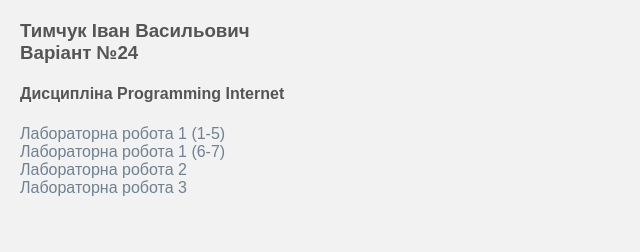
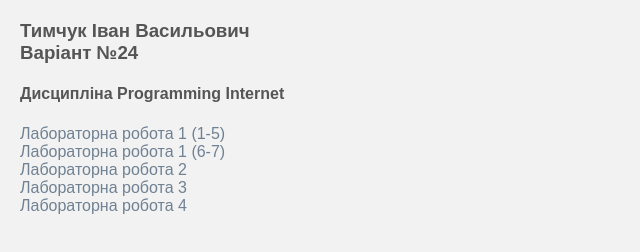
Before and after one commit to SoldierrBoy/Programming-Internet, a plain HTML site: page index.html in a window 1280 px wide. Shown: the whole page, without its empty margins (0-640 px from the left). Drawn offline with Linux system fonts and the light colour scheme.

Commit message:
Update index.html

```diff
--- a/index.html
+++ b/index.html
@@ -34,6 +34,6 @@
             <a href="lab1_Tymchuk/lab1_task6-7.html">Лабораторна робота 1 (6-7) </a> <br>
             <a href="lab2_Tymchuk/lab2.html">Лабораторна робота 2 </a> <br>
             <a href="lab3_Tymchuk/lab3.html">Лабораторна робота 3 </a> <br>
-
+            <a href="lab4_Tymchuk/lab4.html">Лабораторна робота 4 </a> <br>
 </body>
 </html>
```
